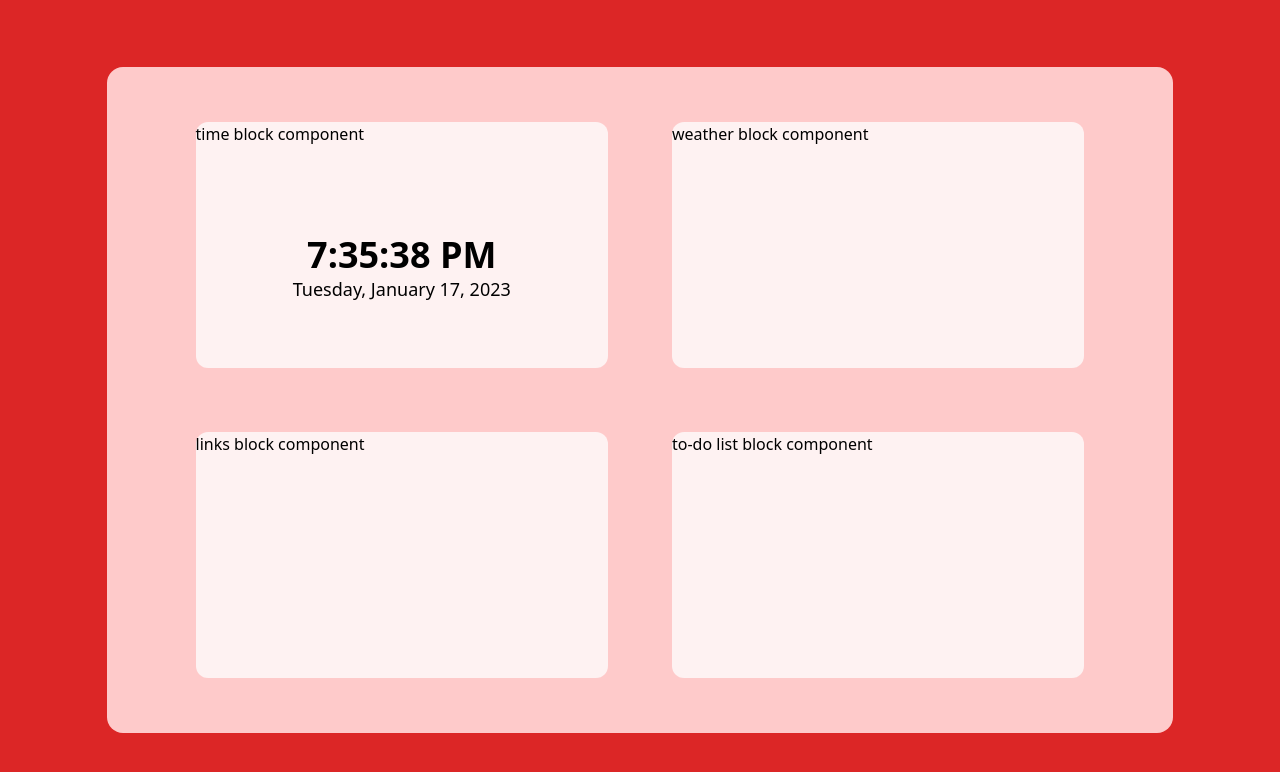
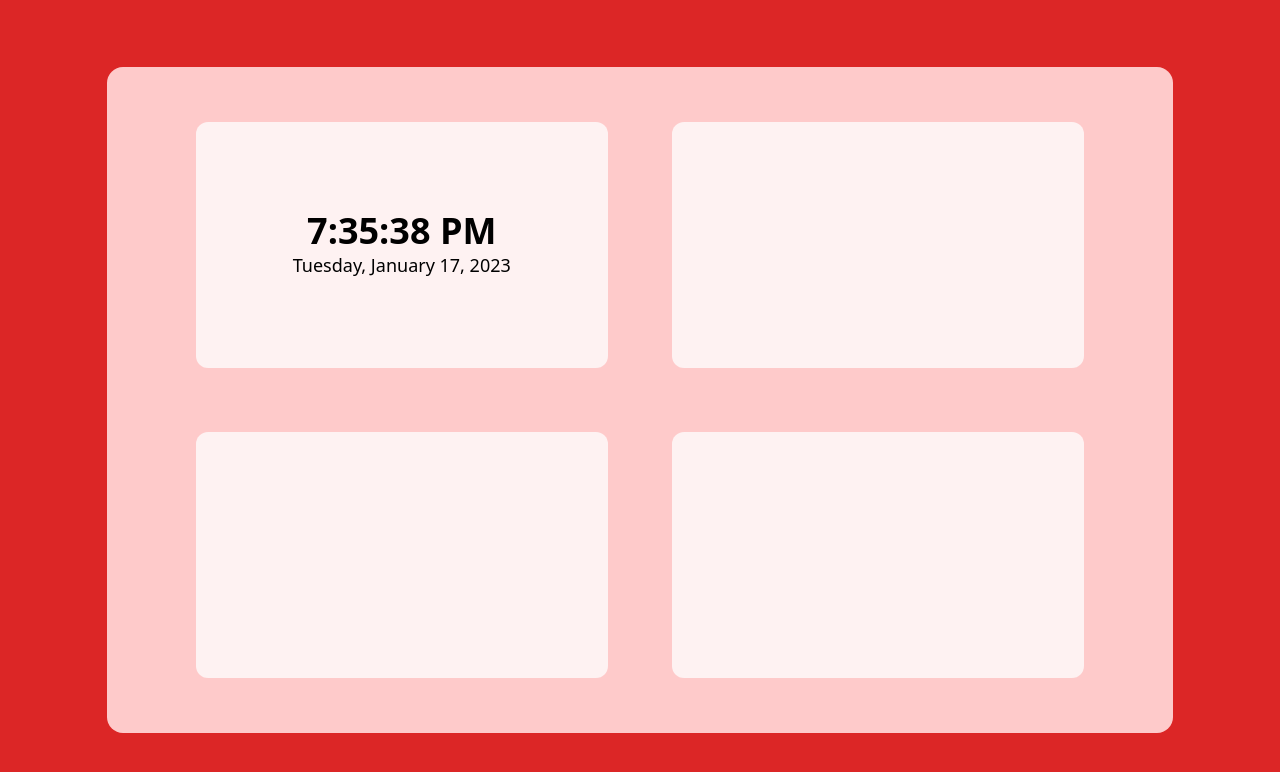
Before and after one commit to atklenner/homepage, a React (Vite) app: page / in a window 1280 px wide. Shown: the top 772 px of the page. Built offline with nearby package versions, Linux system fonts and the light colour scheme.

Commit message:
change name of Block component to Widget

```diff
--- a/src/App.jsx
+++ b/src/App.jsx
@@ -1,14 +1,14 @@
-import Block from "./components/Block";
+import Widget from "./components/Block";
 
 function App() {
   return (
     <div className="flex justify-center items-center h-screen bg-red-600">
       <div className="flex justify-center items-center h-5/6 w-5/6 bg-red-200 rounded-2xl">
         <div className="grid grid-cols-2 grid-rows-2 gap-16 h-5/6 w-5/6">
-          <Block type="time"/>
-          <Block type="weather"/>
-          <Block type="links"/>
-          <Block type="to-do list"/>
+          <Widget type="time"/>
+          <Widget type="weather"/>
+          <Widget type="links"/>
+          <Widget type="to-do list"/>
         </div>
       </div>
     </div>
--- a/src/components/Block.jsx
+++ b/src/components/Block.jsx
@@ -1,12 +1,11 @@
 import Time from "./Time";
 
-function Block({type}) {
+function Widget({type}) {
   return (
     <div className="bg-red-50 rounded-xl">
-      {type} block component
       {type === "time" && <Time />}
     </div>
   )
 }
 
-export default Block
+export default Widget
```
